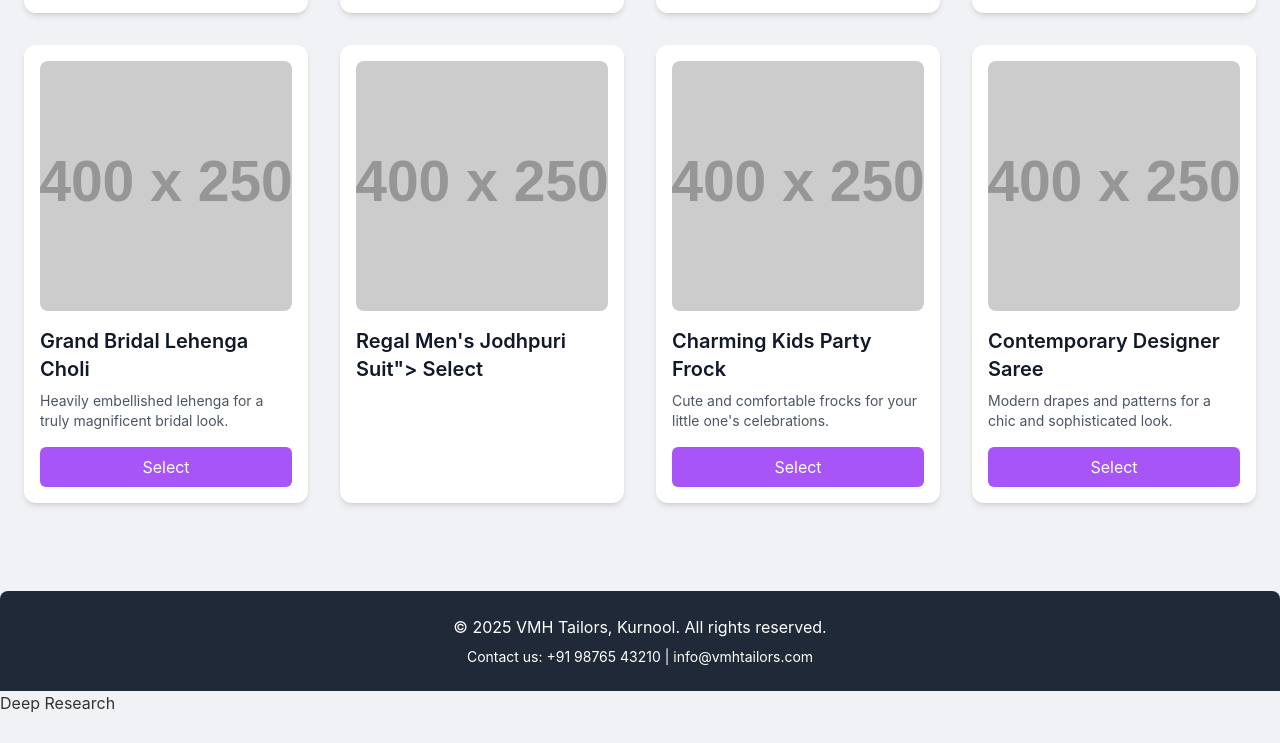
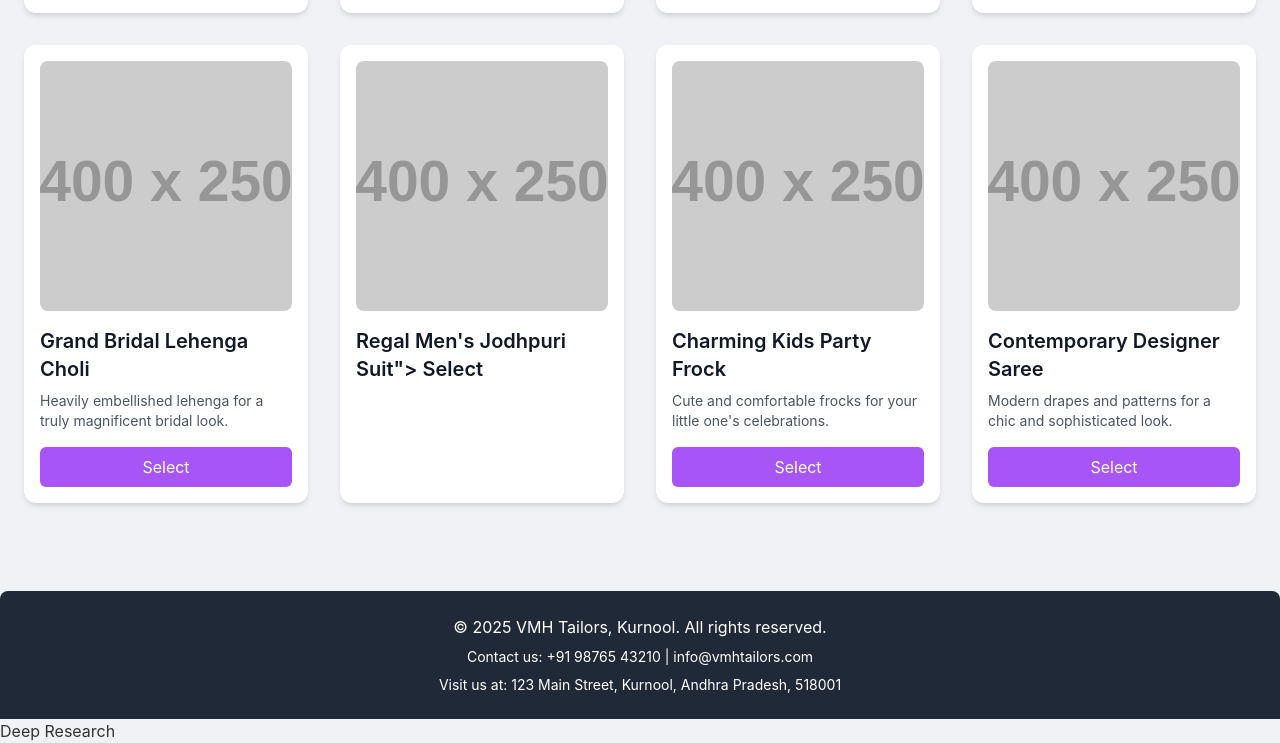
Before and after one commit to vyshnavi-telugu/VmhTailors, a plain HTML site: page index.html in a window 1280 px wide. Shown: the part 2373-3116 px from the top of the page. Before the commit the page ends 3088 px from the top, so only its background shows below. Drawn offline with nearby package versions, Linux system fonts and the light colour scheme; placeholder pictures from the web are drawn by us.

Commit message:
Update index.html

```diff
--- a/index.html
+++ b/index.html
@@ -288,6 +288,7 @@
     <footer class="bg-gray-800 text-white p-6 text-center mt-8 rounded-t-lg">
         <p>&copy; 2025 VMH Tailors, Kurnool. All rights reserved.</p>
         <p class="mt-2 text-sm">Contact us: +91 98765 43210 | info@vmhtailors.com</p>
+<p class="mt-2 text-sm">Visit us at: 123 Main Street, Kurnool, Andhra Pradesh, 518001</p>
     </footer>
 
     <!-- Custom Message Box Modal -->
```
